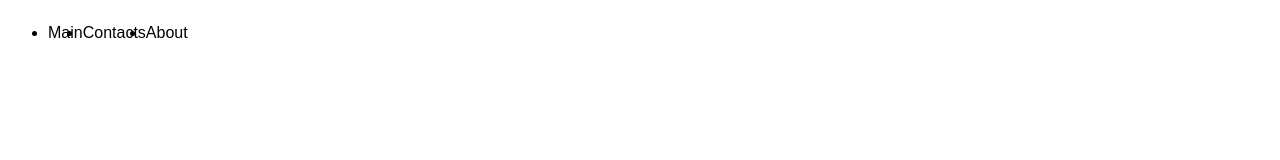
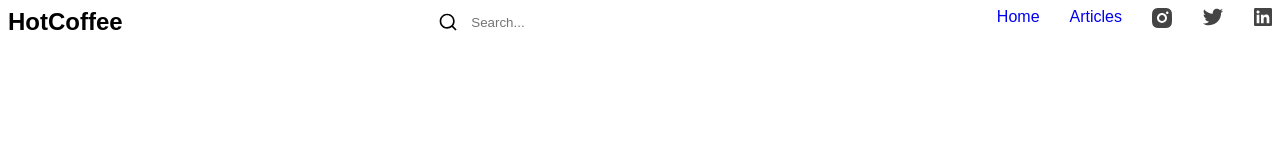
Before and after one commit to KimDavie/hot-coffee, a plain HTML site: page index.html in a window 1280 px wide. Drawn offline with Linux system fonts and the light colour scheme.

Commit message:
new features add & header styled

```diff
--- a/assets/components/_base.scss
+++ b/assets/components/_base.scss
@@ -1,3 +1,22 @@
 body {
     font-family: sans-serif;
 }
+
+ul {
+    list-style: none;
+    padding: 0;
+
+}
+
+h1,h2,h3,h4,h5.h6,p,ul {
+    margin: 0;
+}
+
+button {
+    cursor: pointer;
+    border: none;
+}
+
+a {
+    text-decoration: none;
+}
--- a/assets/components/_classes.scss
+++ b/assets/components/_classes.scss
@@ -0,0 +1,4 @@
+.container {
+    min-width: 966px;
+    margin: 0 auto;
+}
--- a/assets/components/_header.scss
+++ b/assets/components/_header.scss
@@ -1,14 +1,32 @@
 .header {
     &__content {
         display: flex;
+        justify-content: space-between;
     }
-    &__logo{
-        font-size: 30px;
+    &__logo {
+        @include font(700,20px,#000)
     }
-    &__item{
-        font-style: 16px;
+    &__link {
+        @include font(400,16px,$black);
+        @include position(center,center)
     }
-    &__list{
+    &__list {
         display: flex;
     }
+    &__label {
+        display: flex;
+        align-items: center;
+    }
+    &__item {
+        margin-left: 30px;
+    }
+    &__search {
+        &--icon {
+            margin-right: 12px;
+        }
+        &--input {
+            border: none;
+        }
+    }
+
 }
--- a/assets/helpers/_mixin.scss
+++ b/assets/helpers/_mixin.scss
@@ -0,0 +1,12 @@
+@mixin font($fam,$weight,$size,$color) {
+    font-family:$fam ;
+    font-weight:$weight ;
+    font-size:$size ;
+    color:$color ;
+}
+
+@mixin position($bishkek,$astana) {
+    display: flex;
+    align-items: $bishkek;
+    justify-content: $astana;
+}
--- a/assets/helpers/_variables.scss
+++ b/assets/helpers/_variables.scss
@@ -0,0 +1 @@
+$black: #000
--- a/index.html
+++ b/index.html
@@ -8,14 +8,20 @@
     <link rel="stylesheet" href="./css/index.css">
 </head>
 <body>
-    <header class="header">
+    <header>
         <div class="container">
             <div class="header__content">
-                <div class="h2 header__logo"></div>
+                <h2 class="header__logo">HotCoffee</h2>
+                <label for="search" class="header__label">
+                    <img src="./assets/img/header/search.svg" alt="search--icon" class="header__search--icon">
+                    <input placeholder="Search..." id="search" type="text" class="header__search--input">
+                </label>
                 <ul class="header__list">
-                    <li class="header__item">Main</li>
-                    <li class="header__item">Contacts</li>
-                    <li class="header__item">About</li>
+                    <li class="header__item"><a href="#" class="header__link">Home</a></li>
+                    <li class="header__item"><a href="#" class="header__link">Articles</a></li>
+                    <li class="header__item"><a href="#" class="header__link"><img src="./assets/img/header/inst.svg" alt="inst" class="header__icon"></a></li>
+                    <li class="header__item"><a href="#" class="header__link"><img src="./assets/img/header/twitter.svg" alt="twitter" class="header__icon"></a></li>
+                    <li class="header__item"><a href="#" class="header__link"><img src="./assets/img/header/linkedin.svg" alt="linkedin" class="header__icon"></a></li>
                 </ul>
             </div>
         </div>
```
Also changed, not shown: css/index.css, 1 other file.
